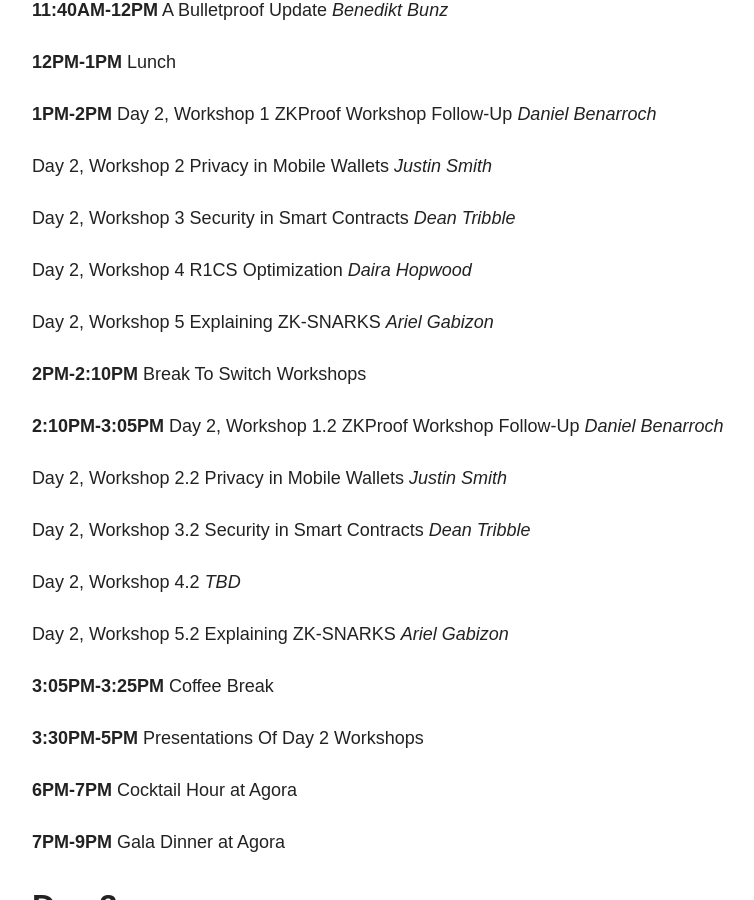
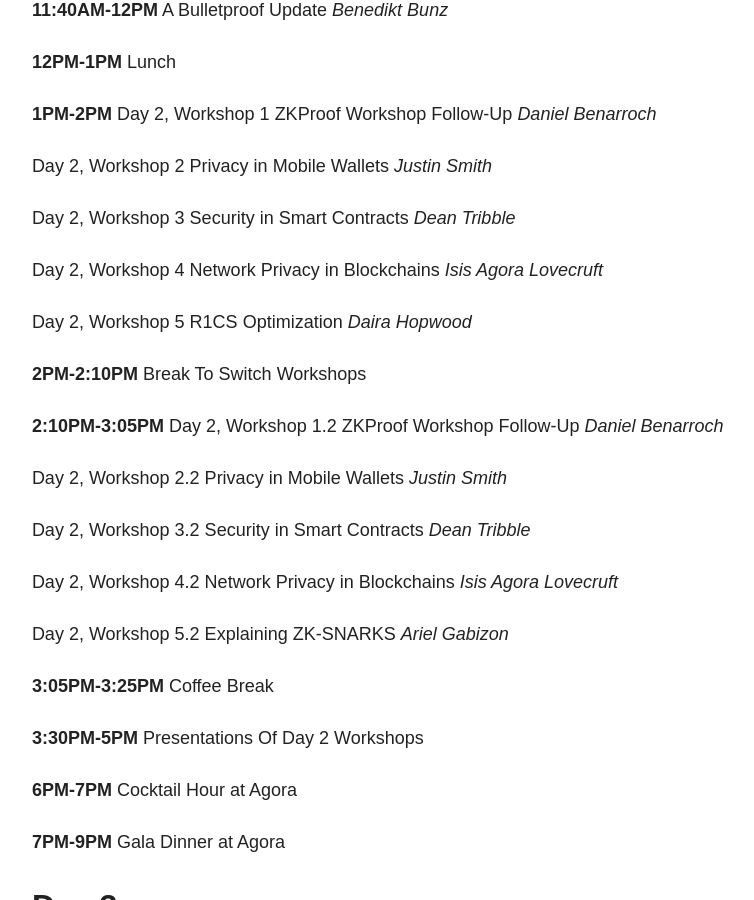
Before and after one commit to ZcashFoundation/zfnd, a Jekyll site: the page built from zcon/schedule.md, in a window 1280 px wide and 900 px high, scrolled down 2301 px. Shown: the whole window, without its empty margins (254-1008 px from the left). Built offline with Jekyll 4.4.1, drawn with Linux system fonts in a browser that asks for light colours; nearby versions of some CDN libraries.

Commit message:
update zcon0 schedule

```diff
--- a/zcon/schedule.md
+++ b/zcon/schedule.md
@@ -75,7 +75,7 @@
 
 Day 1, Workshop 2.2
 Standardizing the Encrypted Memo Field Format
-*TBD*
+*Za Wilcox*
 
 Day 1, Workshop 3.2
 Wallet Scalability, Spv, Etc.
@@ -151,12 +151,12 @@
 *Dean Tribble*
 
 Day 2, Workshop 4
+Network Privacy in Blockchains
+*Isis Agora Lovecruft*
+
+Day 2, Workshop 5
 R1CS Optimization
 *Daira Hopwood*
-
-Day 2, Workshop 5
-Explaining ZK-SNARKS
-*Ariel Gabizon*
 
 **2PM-2:10PM**
 Break To Switch Workshops
@@ -175,7 +175,8 @@
 *Dean Tribble*
 
 Day 2, Workshop 4.2
-*TBD*
+Network Privacy in Blockchains
+*Isis Agora Lovecruft*
 
 Day 2, Workshop 5.2
 Explaining ZK-SNARKS
```
